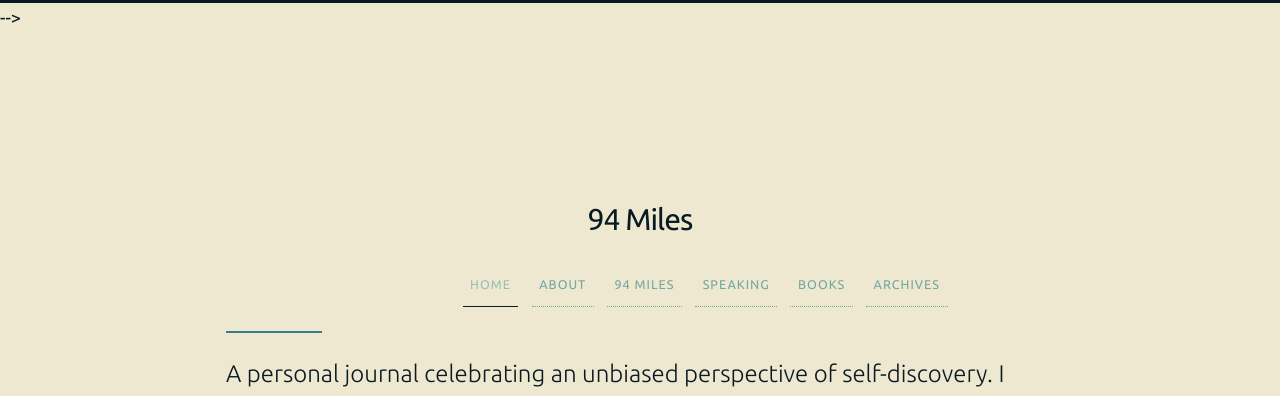
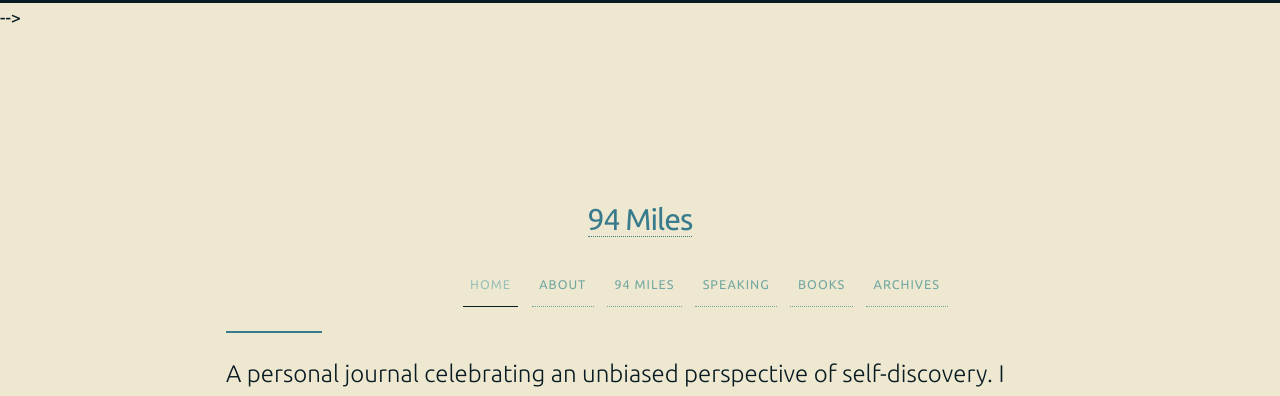
Before and after one commit to 93notes/93notes.github.io, a Jekyll site: the page built from index.html, in a window 1280 px wide. Shown: the top 396 px of the page. Built offline with Jekyll 4.4.1, drawn with Linux system fonts in a browser that asks for light colours; nearby versions of some CDN libraries.

Commit message:
Update header.html

```diff
--- a/_includes/header.html
+++ b/_includes/header.html
@@ -3,7 +3,7 @@
 
     <div class="grid__item one-quarter palm-one-whole">
     {% if page.slug == 'home' %}
-      <h2>94 Miles</h2>
+      <h2><a href="http://www.blog.pradeepsingh.xyz">94 Miles</a></h2>
     {% else %}
       <a href="http://www.blog.pradeepsingh.xyz">94 Miles</a>
     {% endif %}
@@ -18,7 +18,7 @@
         <a {% if page.slug == 'about' %}class="active"{% endif %} href='/about'>About</a>
         </li>
         <li>
-        <a {% if page.category == 'blog' or page.slug == 'archives' %}class="active"{% endif %} href='/archives'>94 Miles</a>
+        <a {% if page.category == 'blog' or page.slug == '' %}class="active"{% endif %} href="http://blog.pradeepsingh.xyz/">94 Miles</a>
         </li>
         <li>
         <a {% if page.category == 'talks' or page.slug == 'speaking' %}class="active"{% endif %} href='/speaking'>Speaking</a>
```
